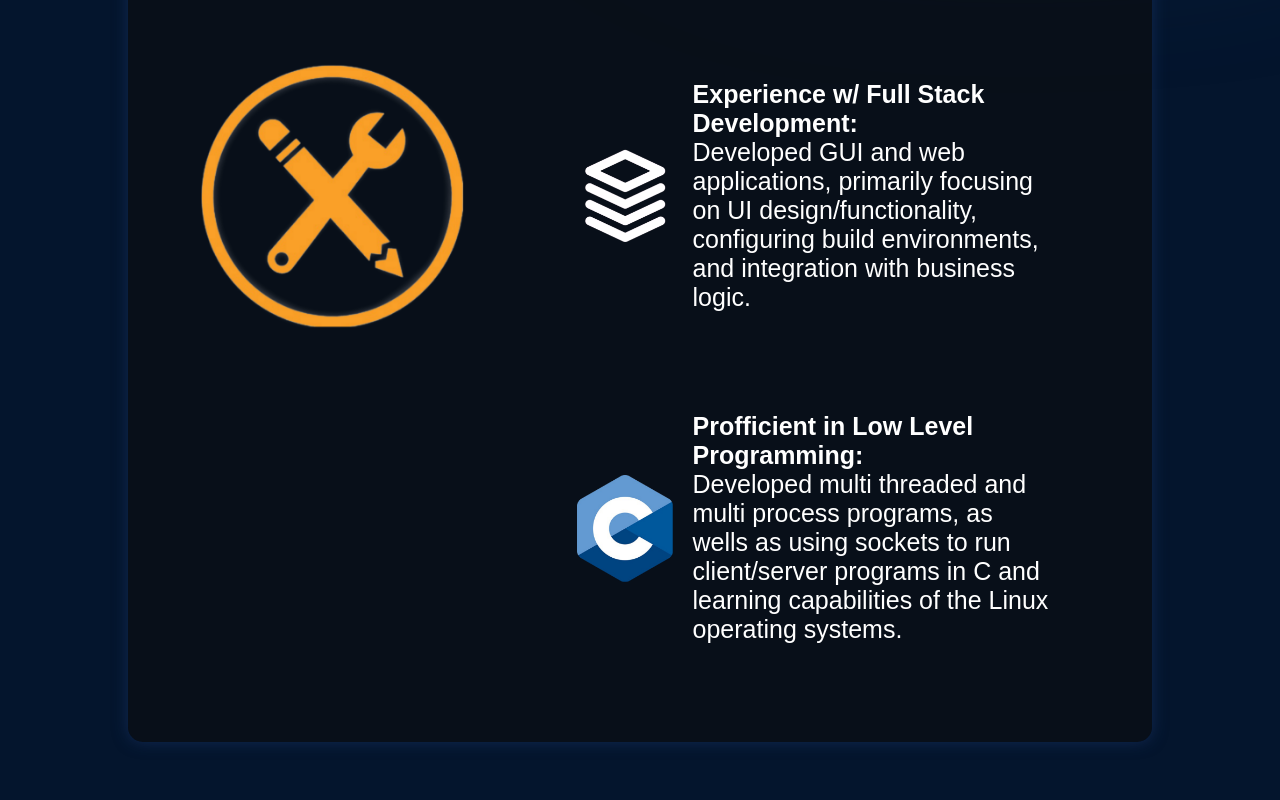
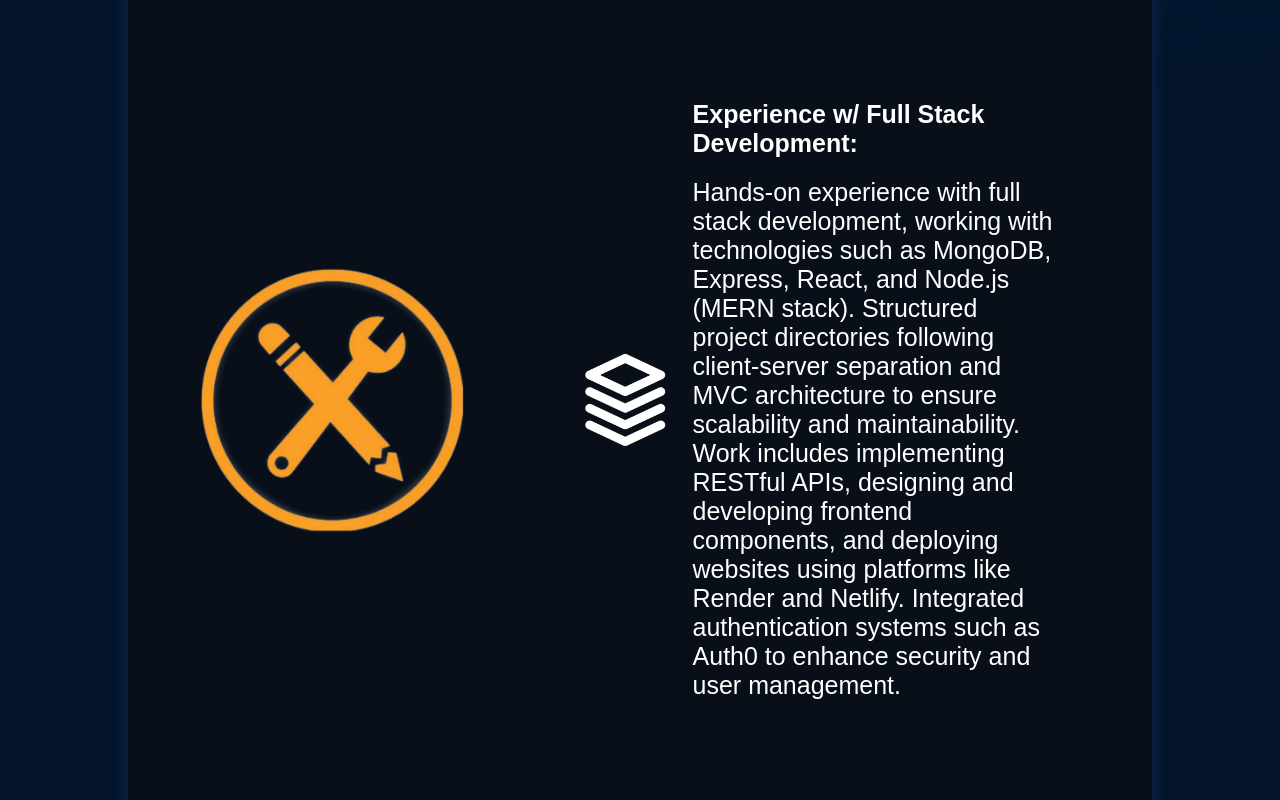
Before and after one commit to IvanW5X/personal_portfolio, a React (Vite) app: page / in a window 1280 px wide. Shown: the part 1180-1980 px from the top of the page. Built offline with nearby package versions, Linux system fonts and the light colour scheme.

Commit message:
Updated TalkTask image and updated about section

```diff
--- a/src/components/about/about.jsx
+++ b/src/components/about/about.jsx
@@ -48,9 +48,15 @@
             <div className={styles.about_item_text}>
               <h3>Experience w/ Full Stack Development:</h3>
               <p>
-                Developed GUI and web applications, primarily focusing on UI
-                design/functionality, configuring build environments, and
-                integration with business logic.
+                Hands-on experience with full stack development, working with
+                technologies such as MongoDB, Express, React, and Node.js (MERN
+                stack). Structured project directories following client-server
+                separation and MVC architecture to ensure scalability and
+                maintainability. Work includes implementing RESTful APIs,
+                designing and developing frontend components, and deploying
+                websites using platforms like Render and Netlify. Integrated
+                authentication systems such as Auth0 to enhance security and
+                user management.
               </p>
             </div>
           </li>
--- a/src/components/about/about.module.css
+++ b/src/components/about/about.module.css
@@ -100,6 +100,7 @@
 .about_item h3 {
     font-size: 25px;
     font-weight: 600;
+    margin-bottom: 20px;
 }
 
 
```
Also changed, not shown: assets/talktask.png.
